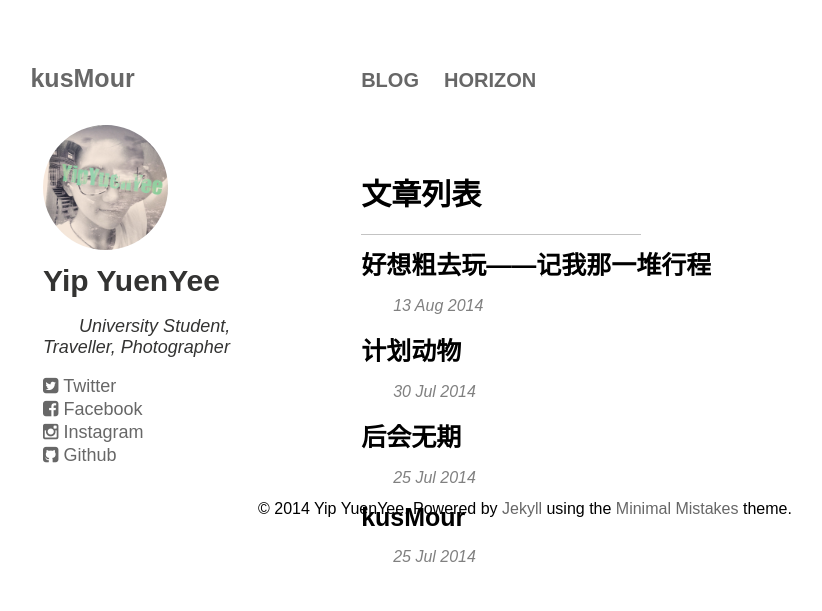
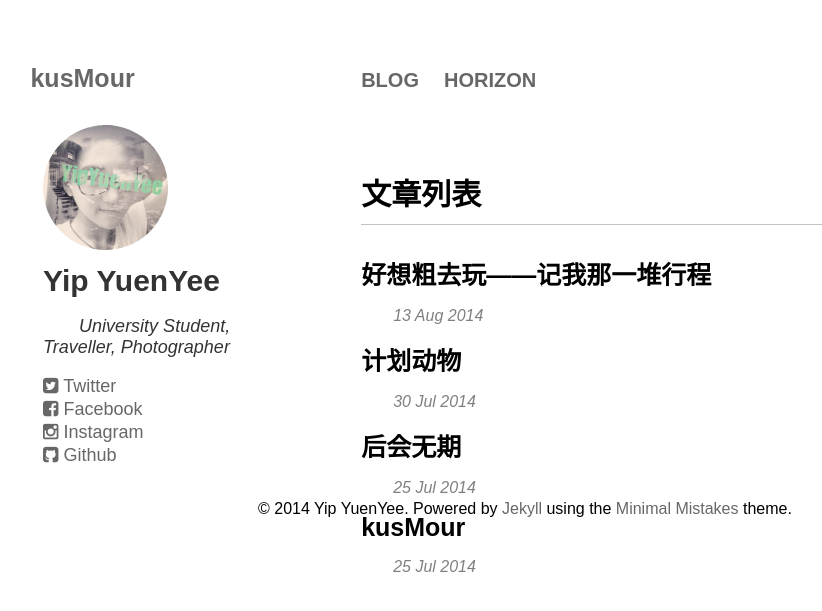
Before and after one commit to kusmour/blog_jekyll, a Jekyll site: the page built from blog_list.html, in a window 1280 px wide. Shown: the top 611 px of the page, without its empty margins (66-888 px from the left). Built offline with Jekyll 4.4.1, drawn with Linux system fonts in a browser that asks for light colours.

Commit message:
change css

```diff
--- a/style/blog_list_page.css
+++ b/style/blog_list_page.css
@@ -8,17 +8,17 @@ article {
 	padding-left: 40px;
 }
 
-.article_list h1 {
-	width: 80%;
-	font-size: 30px;
-	padding-bottom: 20px;
-	margin-bottom: 10px;
-	border-bottom: 1px solid #c3c3c3;
+.article_list {
+	width: 70%;
+	padding-top: 20px;
+	padding-left: 0px;
 }
 
-.article_list {
-	padding-top: 20px;
-	padding-left: 0px;
+.article_list h1 {
+	font-size: 30px;
+	padding-bottom: 10px;
+	margin-bottom: 30px;
+	border-bottom: 1px solid #c3c3c3;
 }
 
 .article_list a{
```
